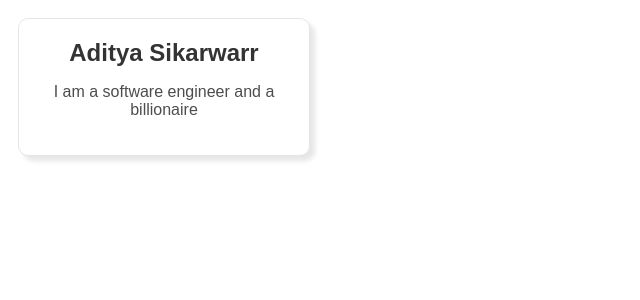
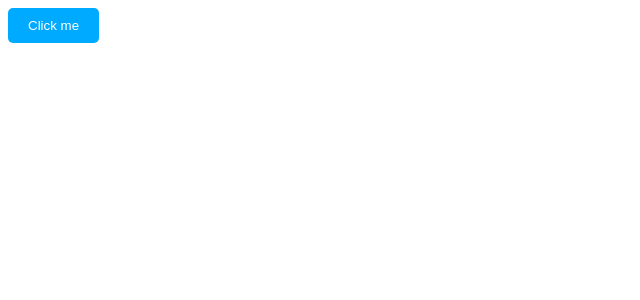
Before and after one commit to adityaasikarwarr/REACT, a React (Vite) app in the folder my-react-app/: page / in a window 1280 px wide. Shown: the top 300 px of the page, without its empty margins (0-640 px from the left). Built offline with nearby package versions, Linux system fonts and the light colour scheme.

Commit message:
button made

```diff
--- a/my-react-app/src/App.jsx
+++ b/my-react-app/src/App.jsx
@@ -1,8 +1,8 @@
-import Card from "./Card.jsx";
+import Button from './Button.jsx';
 function App() {
   return (
     <div>
-      <Card />
+      <Button />
     </div>
   );
 }
--- /dev/null
+++ b/my-react-app/src/Button.jsx
@@ -0,0 +1,4 @@
+function Button () {
+    return (<button className="btn">Click me</button>)
+}
+export default Button;
--- a/my-react-app/src/index.css
+++ b/my-react-app/src/index.css
@@ -19,3 +19,12 @@
     font-family : "Arial", sans-serif;
     color : hsl(0, 0% , 30%)
 }
+
+.btn {
+    background-color : hsl(200, 100%, 50%);
+    color : white;
+    border : none;
+    border-radius : 5px;
+    padding : 10px 20px;
+    cursor : pointer;
+}
```
